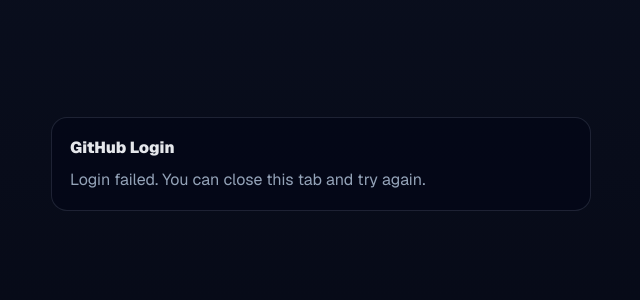
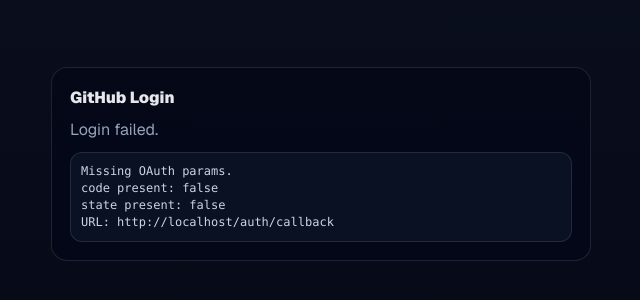
Before and after one commit to ZeroAct/zeroact.github.io, a Next.js app: page /auth/callback in a window 1280 px wide. Shown: the part 236-536 px from the top of the page, without its empty margins (319-959 px from the left). Built offline with nearby package versions, Linux system fonts and the light colour scheme; no server answers.

Commit message:
Add detailed OAuth callback error diagnostics

```diff
--- a/app/auth/callback/page.tsx
+++ b/app/auth/callback/page.tsx
@@ -5,22 +5,48 @@
 
 export default function AuthCallbackPage() {
   const [message, setMessage] = useState("Signing you in...");
+  const [details, setDetails] = useState<string | null>(null);
 
   useEffect(() => {
     const run = async () => {
       try {
         const url = new URL(window.location.href);
         const next = url.searchParams.get("next") || "/";
-        const { error } = await supabase.auth.exchangeCodeForSession(
-          window.location.href
-        );
+
+        const errorParam = url.searchParams.get("error");
+        const errorDescription = url.searchParams.get("error_description");
+        if (errorParam) {
+          setMessage("Login failed.");
+          setDetails(
+            `Provider error: ${errorParam}${errorDescription ? `\n${errorDescription}` : ""}`
+          );
+          return;
+        }
+
+        const code = url.searchParams.get("code");
+        const state = url.searchParams.get("state");
+        url.searchParams.delete("next");
+
+        if (!code || !state) {
+          setMessage("Login failed.");
+          setDetails(
+            `Missing OAuth params.\ncode present: ${Boolean(code)}\nstate present: ${Boolean(state)}\nURL: ${window.location.href}`
+          );
+          return;
+        }
+
+        const { error } = await supabase.auth.exchangeCodeForSession(url.toString());
         if (error) {
-          setMessage("Login failed. You can close this tab and try again.");
+          setMessage("Login failed.");
+          setDetails(
+            `Supabase exchange error: ${error.message}\nHint: this often happens if you started login on one domain and the callback landed on another, or if the Redirect URL isn't allowlisted in Supabase.\nURL: ${window.location.href}`
+          );
           return;
         }
         window.location.replace(next);
       } catch {
-        setMessage("Login failed. You can close this tab and try again.");
+        setMessage("Login failed.");
+        setDetails(`Unexpected error.\nURL: ${window.location.href}`);
       }
     };
 
@@ -51,6 +77,24 @@
       >
         <div style={{ fontWeight: 900 }}>GitHub Login</div>
         <div style={{ marginTop: "8px", color: "#94a3b8" }}>{message}</div>
+        {details && (
+          <pre
+            style={{
+              marginTop: "10px",
+              whiteSpace: "pre-wrap",
+              wordBreak: "break-word",
+              color: "#cbd5e1",
+              fontSize: "12px",
+              lineHeight: 1.4,
+              background: "rgba(15, 23, 42, 0.65)",
+              border: "1px solid rgba(148, 163, 184, 0.18)",
+              borderRadius: "12px",
+              padding: "10px",
+            }}
+          >
+            {details}
+          </pre>
+        )}
       </div>
     </div>
   );
```
